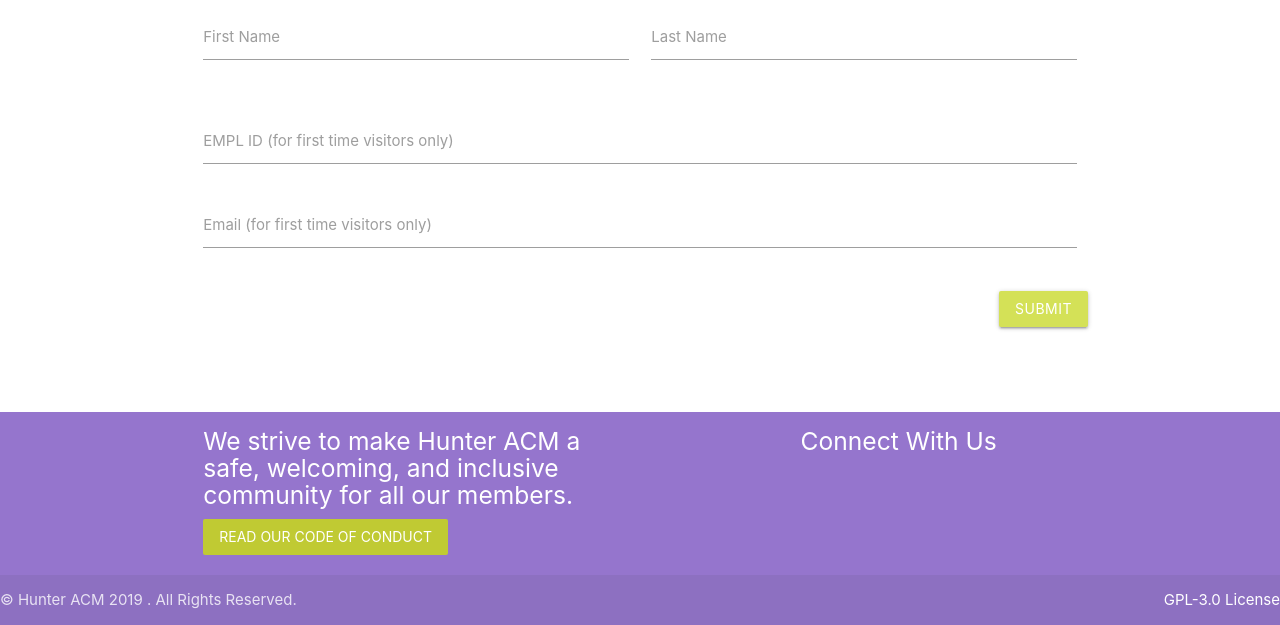
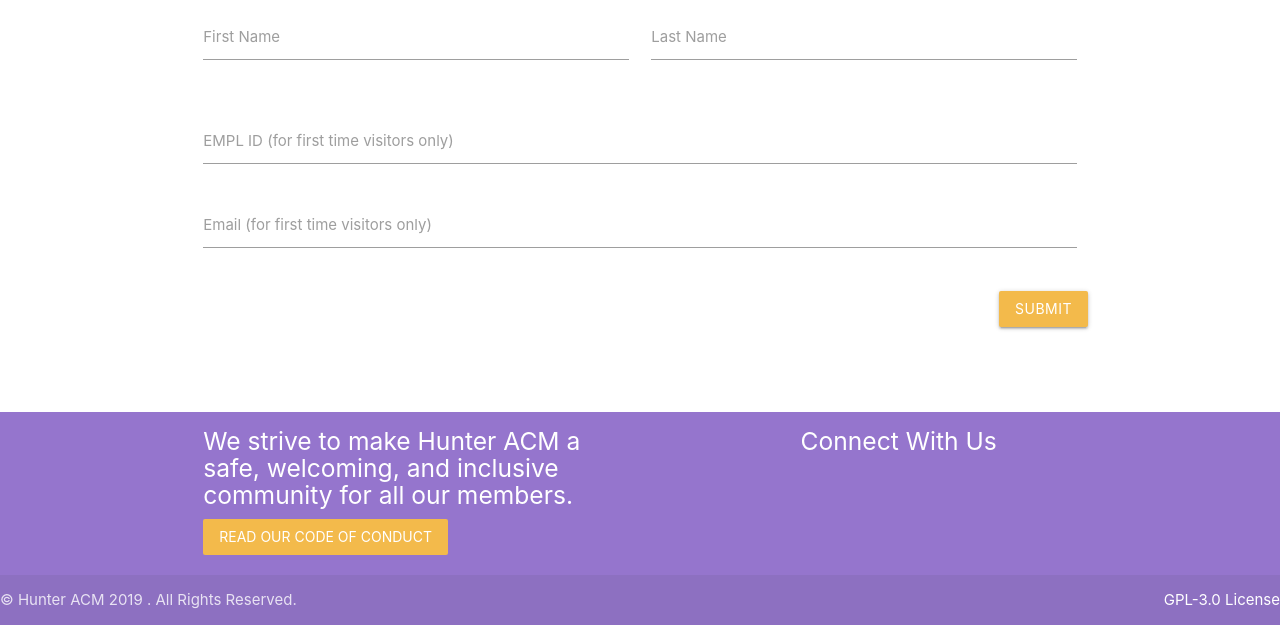
Before and after one commit to hunteracm/old-localhost-login, a Flask app: page / in a window 1280 px wide. Shown: the part 510-1135 px from the top of the page. Run offline with Flask 2, Linux system fonts and the light colour scheme.

Commit message:
btn color change

```diff
--- a/templates/_includes/footer.html
+++ b/templates/_includes/footer.html
@@ -5,29 +5,12 @@
         <h5 class="white-text">
           We strive to make Hunter ACM a safe, welcoming, and inclusive community for all our members.
         </h5>
-        <a class="waves-effect white-text lime darken-1 btn-flat" href="https://www.hunteracm.org/codeofconduct" target="_blank">
+        <a class="waves-effect white-text btn-flat" style="background-color:#F3BA4B" href="https://www.hunteracm.org/codeofconduct" target="_blank">
           Read Our Code of Conduct
         </a>
       </div>
       <div class="col l4 offset-l2 s12">
         <h5 class="white-text">Connect With Us</h5>
-        <!-- <ul>
-             <li><a href="https://www.facebook.com/hunteracm">
-             <i class="fa fa-facebook"></i>
-             </a></li>
-             <li><a href="https://twitter.com/weareHunterACM">
-             <i class="fa fa-twitter"></i>
-             </a></li>
-             <li><a href="https://hunteracm.slack.com">
-             <i class="fa fa-slack"></i>
-             </a></li>
-             <li><a href="https://www.github.com/hunteracm">
-             <i class="fa fa-github"></i>
-             </a></li>
-             <li><a href="https://acm.us14.list-manage.com/subscribe?u=40574f669e2894fb2eb79e2b6&amp;id=d40cd1198a">
-             <i class="fa fa-envelope"></i>
-             </a></li>
-             </ul> -->
       </div>
     </div>
   </div>
--- a/templates/index.html
+++ b/templates/index.html
@@ -67,7 +67,7 @@
       </div>
     </div>
 
-    <button class="btn waves-effect waves-light lime lighten-1 right" type="submit" name="action">
+    <button class="btn waves-effect waves-light right" style="background-color:#F3BA4B" type="submit" name="action">
       Submit
     </button>
   </form>
```
